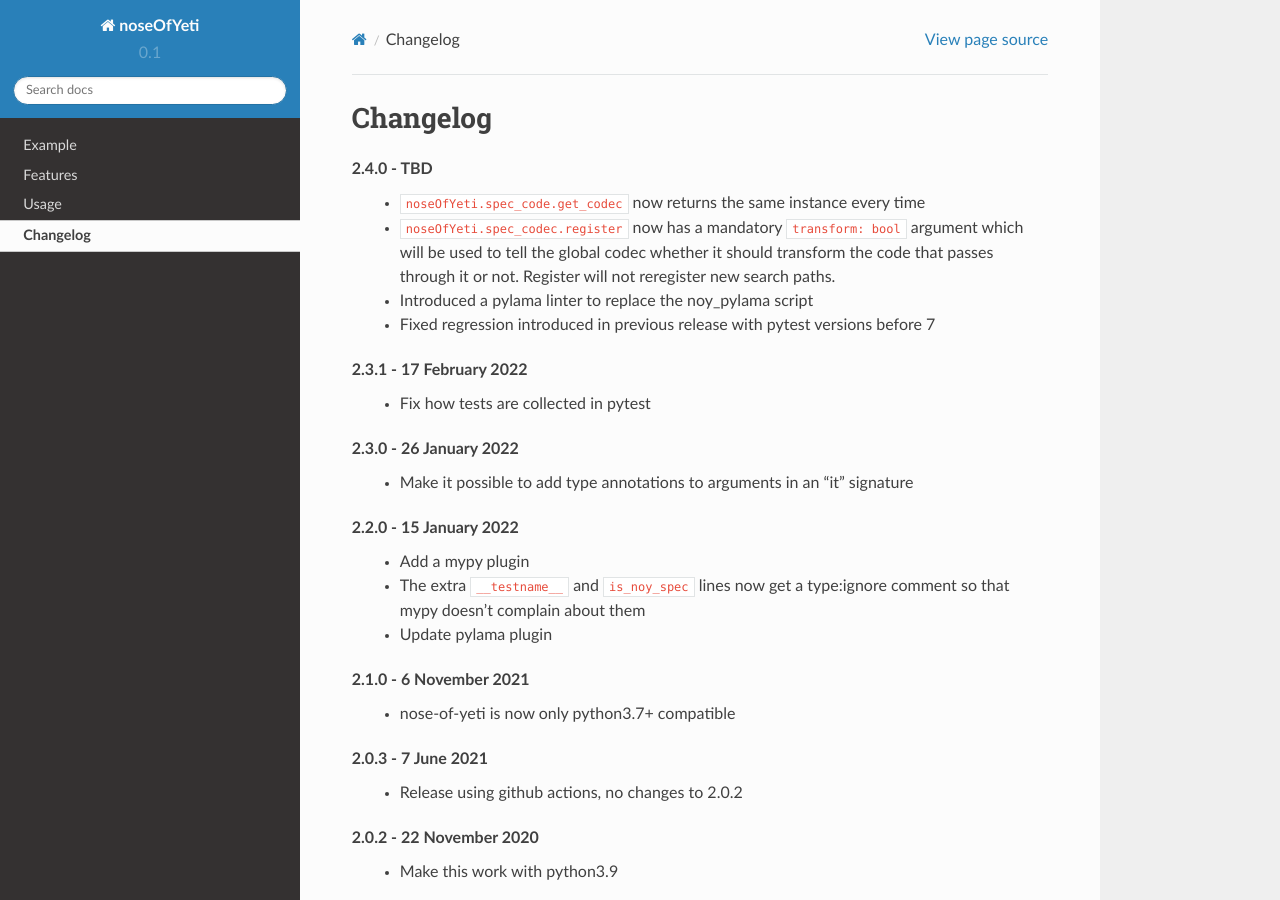
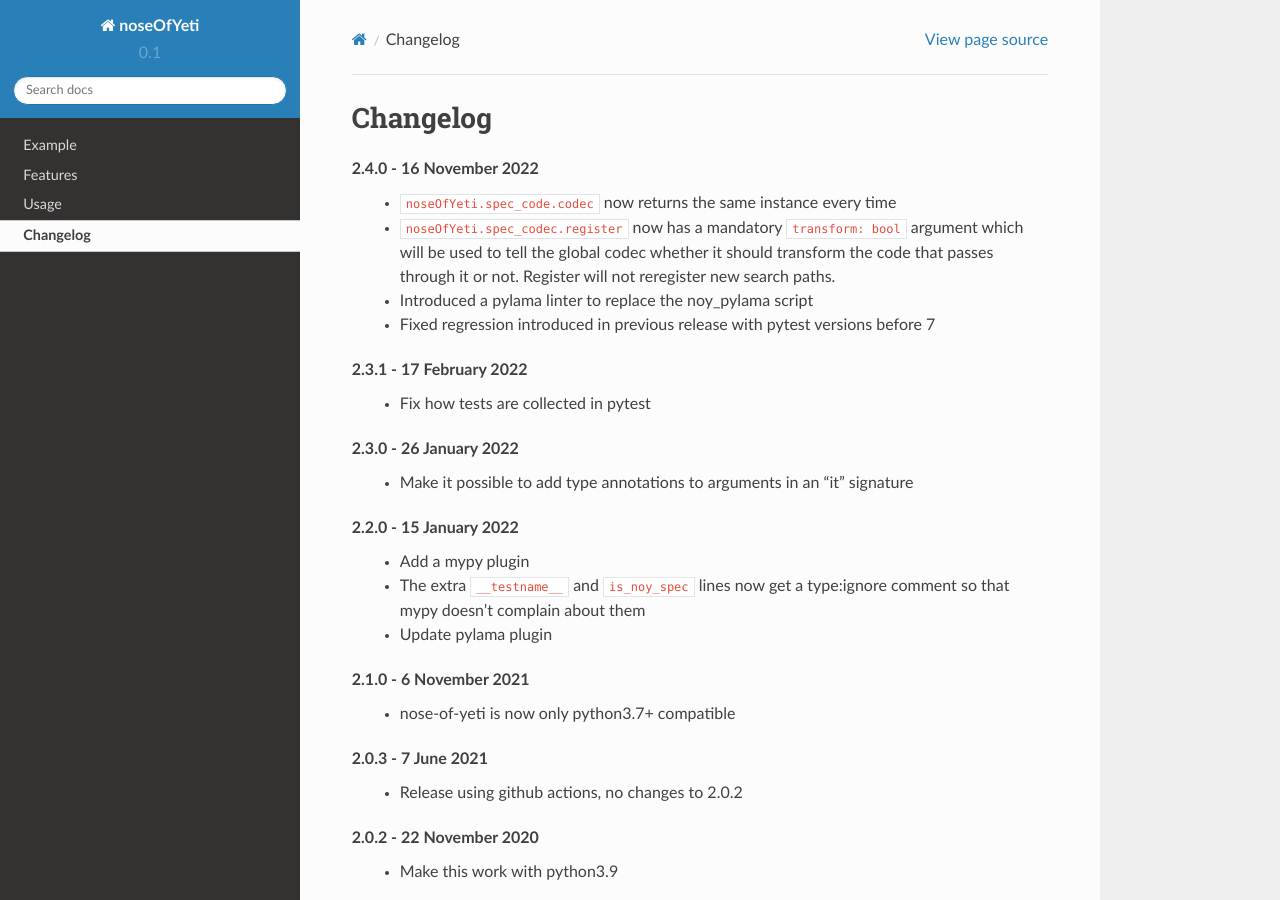
Before and after one commit to delfick/nose-of-yeti, a Sphinx documentation site: the page built from docs/api/changelog.rst, in a window 1280 px wide and 900 px high. Built offline with Sphinx 7.4.7 and the Read the Docs theme 2.0.0, drawn with Linux system fonts in a browser that asks for light colours.

Commit message:
Version bump - 2.4.0

```diff
--- a/docs/api/changelog.rst
+++ b/docs/api/changelog.rst
@@ -5,8 +5,8 @@ Changelog
 
 .. _release-2.4.0:
 
-2.4.0 - TBD
-    * ``noseOfYeti.spec_code.get_codec`` now returns the same instance every
+2.4.0 - 16 November 2022
+    * ``noseOfYeti.spec_code.codec`` now returns the same instance every
       time
     * ``noseOfYeti.spec_codec.register`` now has a mandatory ``transform: bool``
       argument which will be used to tell the global codec whether it should
```
